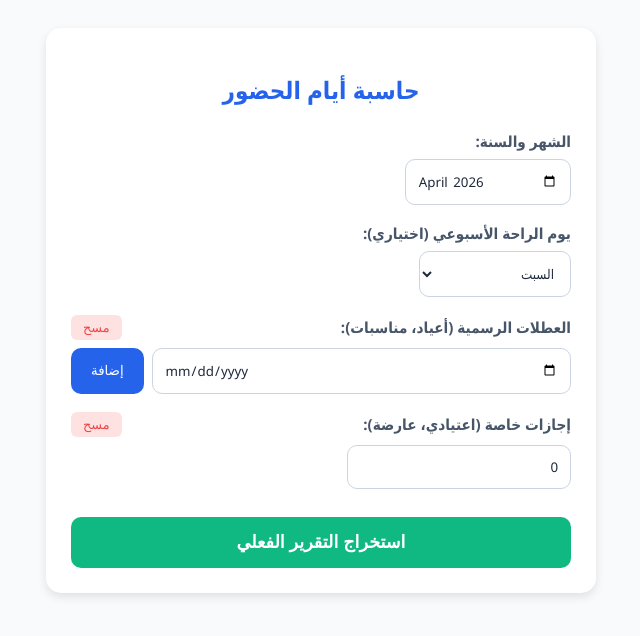
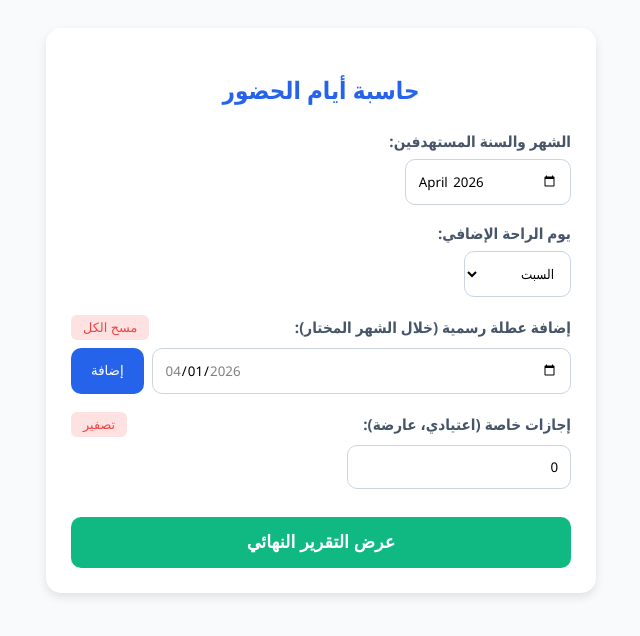
Before and after one commit to Hooba904/attendance-app, a plain HTML site: page index.html in a window 1280 px wide. Shown: the whole page, without its empty margins (319-959 px from the left). Drawn offline with Linux system fonts and the light colour scheme.

Commit message:
Refactor attendance calculator HTML and functionality
Updated the attendance calculator HTML structure and styles, including changes to labels, button texts, and added functionality for syncing holiday picker with the selected month.

```diff
--- a/index.html
+++ b/index.html
@@ -3,7 +3,7 @@
 <head>
     <meta charset="UTF-8">
     <meta name="viewport" content="width=device-width, initial-scale=1.0">
-    <title>حاسبة الحضور العربي</title>
+    <title>حاسبة الحضور الذكية</title>
     <style>
         :root { --primary: #2563eb; --bg: #f8fafc; --card: #ffffff; --danger: #ef4444; }
         body { font-family: 'Segoe UI', Tahoma, sans-serif; background-color: var(--bg); padding: 20px; direction: rtl; }
@@ -12,27 +12,15 @@
         .form-group { margin-bottom: 18px; }
         label { display: block; margin-bottom: 8px; font-weight: bold; font-size: 0.95em; color: #475569; }
         .input-group { display: flex; gap: 8px; }
-
-        /* تنسيق المدخلات لتبدو متناسقة */
-        input, select {
-            flex-grow: 1;
-            padding: 12px;
-            border: 1px solid #cbd5e1;
-            border-radius: 10px;
-            font-family: inherit;
-            background: #fff;
-            color: #1e293b;
-        }
-
-        /* تحسين شكل أزرار المسح */
-        .btn-clear { background: #fee2e2; color: var(--danger); border: none; font-size: 0.8em; padding: 5px 12px; border-radius: 6px; }
+        input, select { flex-grow: 1; padding: 12px; border: 1px solid #cbd5e1; border-radius: 10px; font-family: inherit; background: #fff; }
+        .btn-clear { background: #fee2e2; color: var(--danger); border: none; font-size: 0.8em; padding: 5px 12px; border-radius: 6px; cursor: pointer; }
         .btn-add { background: var(--primary); color: white; border: none; padding: 10px 20px; border-radius: 10px; cursor: pointer; }
         .btn-calculate { width: 100%; background: #10b981; color: white; border: none; padding: 15px; border-radius: 10px; font-size: 1.1em; font-weight: bold; cursor: pointer; margin-top: 10px; }
-
-        .holiday-tag { display: inline-flex; align-items: center; background: #f1f5f9; padding: 6px 12px; border-radius: 20px; margin: 4px; font-size: 0.85em; border: 1px solid #e2e8f0; color: #334155; }
+        .holiday-tag { display: inline-flex; align-items: center; background: #f1f5f9; padding: 6px 12px; border-radius: 20px; margin: 4px; font-size: 0.85em; border: 1px solid #e2e8f0; }
         .result-box { margin-top: 25px; padding: 20px; border-radius: 12px; background: #f0f7ff; border: 1px solid #bae6fd; }
         .result-item { display: flex; justify-content: space-between; margin-bottom: 10px; padding-bottom: 8px; border-bottom: 1px solid #e0f2fe; }
-        .total-days { font-weight: bold; color: #1e40af; font-size: 1.25em; border-bottom: none; margin-top: 5px; }
+        .total-days { font-weight: bold; color: #1e40af; font-size: 1.25em; border-bottom: none; }
+        .hint { font-size: 0.75em; color: #64748b; margin-top: 4px; }
     </style>
 </head>
 <body>
@@ -41,12 +29,12 @@
     <h2>حاسبة أيام الحضور</h2>
 
     <div class="form-group">
-        <label>الشهر والسنة:</label>
-        <input type="month" id="monthPicker" lang="ar-EG">
+        <label>الشهر والسنة المستهدفين:</label>
+        <input type="month" id="monthPicker" onchange="syncHolidayPicker()">
     </div>
 
     <div class="form-group">
-        <label>يوم الراحة الأسبوعي (اختياري):</label>
+        <label>يوم الراحة الإضافي:</label>
         <select id="restDay">
             <option value="6">السبت</option>
             <option value="0">الأحد</option>
@@ -54,17 +42,17 @@
             <option value="2">الثلاثاء</option>
             <option value="3">الأربعاء</option>
             <option value="4">الخميس</option>
-            <option value="none">لا يوجد (الجمعة فقط)</option>
+            <option value="none">الجمعة فقط</option>
         </select>
     </div>
 
     <div class="form-group">
         <div style="display: flex; justify-content: space-between; align-items: center; margin-bottom: 8px;">
-            <label style="margin:0;">العطلات الرسمية (أعياد، مناسبات):</label>
-            <button class="btn-clear" onclick="clearHolidays()">مسح</button>
+            <label style="margin:0;">إضافة عطلة رسمية (خلال الشهر المختار):</label>
+            <button class="btn-clear" onclick="clearHolidays()">مسح الكل</button>
         </div>
         <div class="input-group">
-            <input type="date" id="holidayDate" lang="ar-EG">
+            <input type="date" id="holidayDate">
             <button class="btn-add" onclick="addHoliday()">إضافة</button>
         </div>
         <div id="holidayList" style="margin-top: 12px;"></div>
@@ -73,35 +61,54 @@
     <div class="form-group">
         <div style="display: flex; justify-content: space-between; align-items: center; margin-bottom: 8px;">
             <label style="margin:0;">إجازات خاصة (اعتيادي، عارضة):</label>
-            <button class="btn-clear" onclick="clearManualLeaves()">مسح</button>
+            <button class="btn-clear" onclick="clearManualLeaves()">تصفير</button>
         </div>
         <input type="number" id="manualLeaves" min="0" value="0">
     </div>
 
-    <button class="btn-calculate" onclick="calculateAttendance()">استخراج التقرير الفعلي</button>
+    <button class="btn-calculate" onclick="calculateAttendance()">عرض التقرير النهائي</button>
 
     <div id="result" class="result-box" style="display:none;">
         <div class="result-item"><span>إجمالي أيام الشهر:</span> <span id="resTotal"></span></div>
-        <div class="result-item"><span>أيام الجمعة والراحة:</span> <span id="resWeekends"></span></div>
-        <div class="result-item"><span>عطلات رسمية (مخصومة):</span> <span id="resHolidays"></span></div>
-        <div class="result-item"><span>إجازات الموظف:</span> <span id="resManual"></span></div>
-        <div class="result-item total-days"><span>صافي أيام الحضور:</span> <span id="resFinal"></span></div>
+        <div class="result-item"><span>إجمالي الويكيند (الجمعة + الراحة):</span> <span id="resWeekends"></span></div>
+        <div class="result-item"><span>عطلات رسمية مضافة:</span> <span id="resHolidays"></span></div>
+        <div class="result-item"><span>أيام إجازة خاصة:</span> <span id="resManual"></span></div>
+        <div class="result-item total-days"><span>صافي الحضور الفعلي:</span> <span id="resFinal"></span></div>
     </div>
 </div>
 
 <script>
-    // تهيئة التاريخ الافتراضي للشهر الحالي
+    let holidayDates = new Set();
+    const daysAr = ["الأحد", "الاثنين", "الثلاثاء", "الأربعاء", "الخميس", "الجمعة", "السبت"];
+    const monthsAr = ["يناير", "فبراير", "مارس", "أبريل", "مايو", "يونيو", "يوليو", "أغسطس", "سبتمبر", "أكتوبر", "نوفمبر", "ديسمبر"];
+
     window.onload = function() {
         const now = new Date();
         const currentMonth = `${now.getFullYear()}-${String(now.getMonth() + 1).padStart(2, '0')}`;
         document.getElementById('monthPicker').value = currentMonth;
+        syncHolidayPicker(); // تحديث قيود التقويم عند الفتح
     };
 
-    let holidayDates = new Set();
+    // وظيفة مزامنة تقويم العطلات مع الشهر المختار
+    function syncHolidayPicker() {
+        const monthVal = document.getElementById('monthPicker').value;
+        if (!monthVal) return;
 
-    // أسماء الأيام والشهور بالعربي لعرضها في القائمة
-    const daysAr = ["الأحد", "الاثنين", "الثلاثاء", "الأربعاء", "الخميس", "الجمعة", "السبت"];
-    const monthsAr = ["يناير", "فبراير", "مارس", "أبريل", "مايو", "يونيو", "يوليو", "أغسطس", "سبتمبر", "أكتوبر", "نوفمبر", "ديسمبر"];
+        const [year, month] = monthVal.split('-').map(Number);
+
+        // تحديد أول يوم وآخر يوم في الشهر المختار
+        const firstDay = `${year}-${String(month).padStart(2, '0')}-01`;
+        const lastDay = new Date(year, month, 0).getDate();
+        const lastDayFull = `${year}-${String(month).padStart(2, '0')}-${lastDay}`;
+
+        const holidayInput = document.getElementById('holidayDate');
+        holidayInput.min = firstDay;
+        holidayInput.max = lastDayFull;
+        holidayInput.value = firstDay; // جعل التقويم يقفز تلقائياً لأول يوم في هذا الشهر
+
+        // مسح قائمة العطلات القديمة لأنها قد لا تخص الشهر الجديد
+        clearHolidays();
+    }
 
     function addHoliday() {
         const dateInput = document.getElementById('holidayDate').value;
@@ -125,11 +132,11 @@
     function renderHolidays() {
         const container = document.getElementById('holidayList');
         container.innerHTML = '';
-        holidayDates.forEach(dateStr => {
+        const sortedHolidays = Array.from(holidayDates).sort();
+        sortedHolidays.forEach(dateStr => {
             const d = new Date(dateStr);
             const span = document.createElement('span');
             span.className = 'holiday-tag';
-            // عرض اسم اليوم واليوم والشهر بالعربي
             span.innerText = `${daysAr[d.getDay()]}، ${d.getDate()} ${monthsAr[d.getMonth()]}`;
             container.appendChild(span);
         });
@@ -139,8 +146,6 @@
         const monthVal = document.getElementById('monthPicker').value;
         const restDay = document.getElementById('restDay').value;
         const manualLeaves = parseInt(document.getElementById('manualLeaves').value) || 0;
-
-        if (!monthVal) return;
 
         const [year, month] = monthVal.split('-').map(Number);
         const daysInMonth = new Date(year, month, 0).getDate();
@@ -153,11 +158,9 @@
             const dayOfWeek = date.getDay();
             const dateStr = `${year}-${String(month).padStart(2, '0')}-${String(d).padStart(2, '0')}`;
 
-            // الجمعة (5) أو يوم الراحة المختار
             if (dayOfWeek === 5 || (restDay !== "none" && dayOfWeek === parseInt(restDay))) {
                 weekendCount++;
             }
-            // التحقق من العطلة الرسمية (فقط لو كان يوم عمل)
             else if (holidayDates.has(dateStr)) {
                 officialHolidaysCount++;
             }
@@ -169,7 +172,7 @@
         document.getElementById('resWeekends').innerText = weekendCount + " يوم";
         document.getElementById('resHolidays').innerText = officialHolidaysCount + " يوم";
         document.getElementById('resManual').innerText = manualLeaves + " يوم";
-        document.getElementById('resFinal').innerText = Math.max(0, finalDays) + " يوم عمل";
+        document.getElementById('resFinal').innerText = Math.max(0, finalDays) + " يوم";
         document.getElementById('result').style.display = 'block';
     }
 </script>
```
